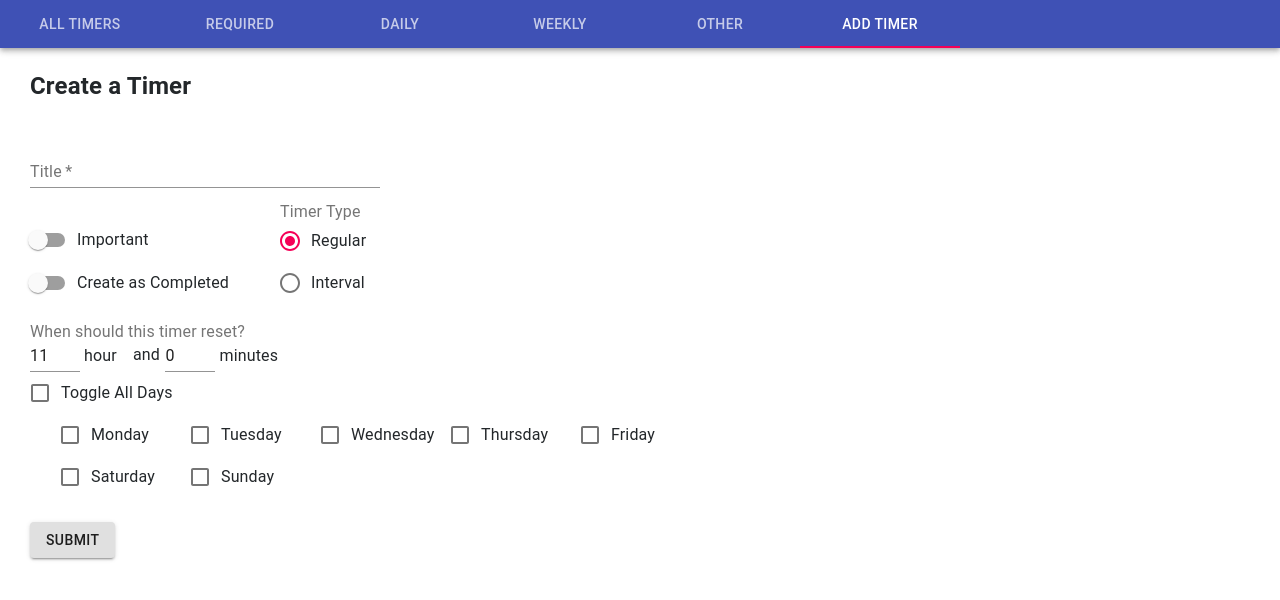
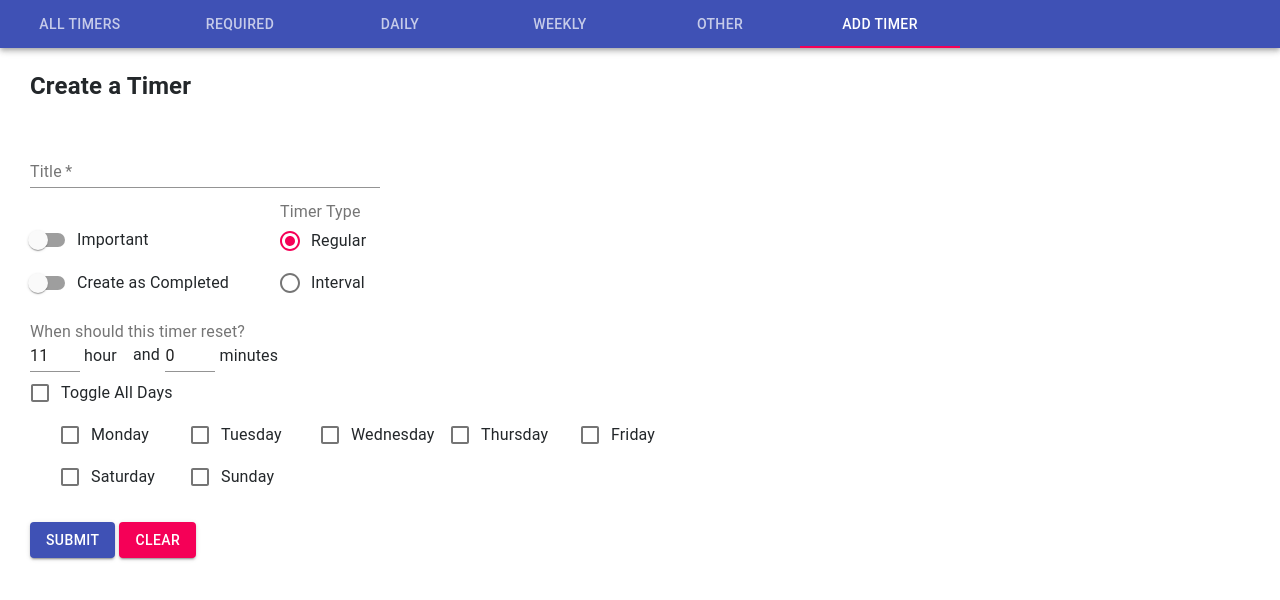
Before and after one commit to ceg9498/todo-timers, a React (Create React App) app: page / in a window 1280 px wide. Both pictures are taken after a click on the tab "ADD TIMER". Shown: the top 600 px of the page. Built offline with nearby package versions, Linux system fonts and the light colour scheme.

Commit message:
Allow user to clear the form.

```diff
--- a/src/component/addForm.tsx
+++ b/src/component/addForm.tsx
@@ -74,6 +74,30 @@ export default class AddForm extends React.Component<any,any>{
           [name]: value
         });
     }
+  }
+
+  clearForm = () => {
+    this.setState({
+      title: "",
+      required: false,
+      isCompleted: false,
+      timerType: "regular",
+      hour: 11,
+      minute: 0,
+      allDays: false,
+      partialDays: false,
+      days: {
+        sun: false,
+        mon: false,
+        tue: false,
+        wed: false,
+        thu: false,
+        fri: false,
+        sat: false
+      },
+      unitValue: 1,
+      unitType: "hours"
+    });
   }
 
   verifyUnit(value:number,min:number,max?:number):number{
@@ -232,6 +256,7 @@ export default class AddForm extends React.Component<any,any>{
         name="title"
         label="Title"
         className="timer-name-field"
+        value={this.state.title}
         margin="normal"
         onChange={(e)=>this.handleChange(e,"title")} />
 
@@ -339,8 +364,11 @@ export default class AddForm extends React.Component<any,any>{
       }
       </div>
       <br/>
-      <Button variant="contained" onClick={this.handleSubmit}>
+      <Button variant="contained" color="primary" onClick={this.handleSubmit}>
         Submit
+      </Button>&nbsp;
+      <Button variant="contained" color="secondary" onClick={this.clearForm}>
+        Clear
       </Button>
     </form>
   );
```
